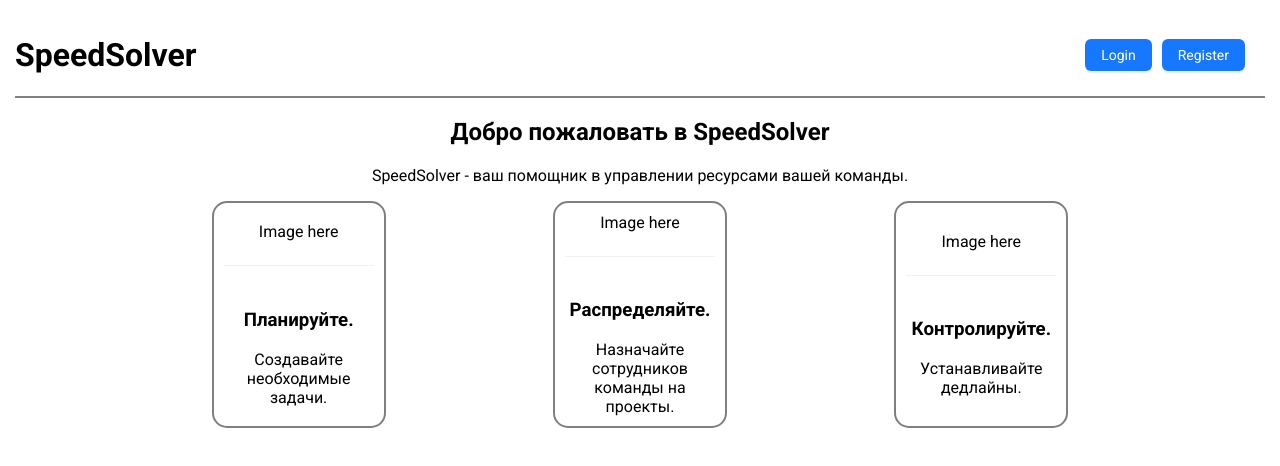
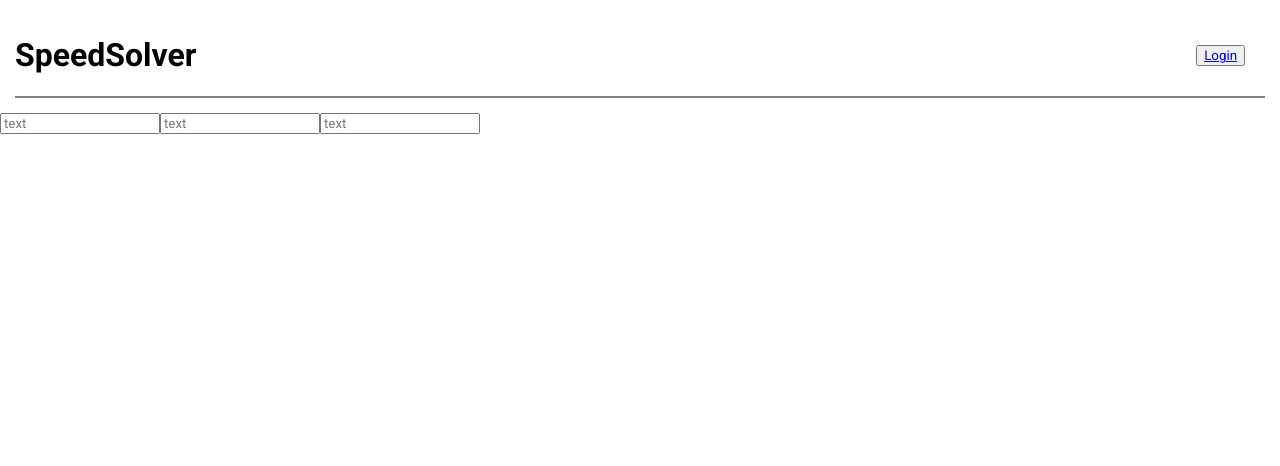
Before and after one commit to xxxw1tnessbtwxxx/SpeedSolver, a React (Vite) app in the folder SpeedSolverFrontend/: page /login in a window 1280 px wide. Shown: the top 466 px of the page. Built offline with nearby package versions, Linux system fonts and the light colour scheme.

Commit message:
dividing main, routing

```diff
--- a/SpeedSolverFrontend/src/App.css
+++ b/SpeedSolverFrontend/src/App.css
@@ -10,21 +10,3 @@ body {
     padding: 0;
     flex-direction: column;
 }
-
-.welcomeText {
-  text-align: center;
-}
-
-.container {
-  margin: auto;
-  justify-content: center;
-  align-self: center;
-  width: 80%;
-  height: 100%;
-}
-
-.cards {
-  display: flex;
-  flex-direction: row;
-  justify-content: space-around;
-}
--- a/SpeedSolverFrontend/src/App.jsx
+++ b/SpeedSolverFrontend/src/App.jsx
@@ -3,20 +3,18 @@ import Header from './components/Header/Header'
 import './App.css'
 import InfoCard from './components/InfoCard/InfoCard'
 import Description from './components/Description/Description'
+import { Route, Router, Routes} from 'react-router-dom'
+import Login from './pages/Login'
+import WelcomePage from './pages/WelcomePage'
 export default function App() {
 
   return (
     <>
       <Header/>
-      <div className="container">
-        <Description/>
-
-        <div className="cards">
-          <InfoCard title="Планируйте." description="Создавайте необходимые задачи."/>
-          <InfoCard title="Распределяйте." description="Назначайте сотрудников команды на проекты."/>
-          <InfoCard title="Контролируйте." description="Устанавливайте дедлайны."/>
-        </div>
-      </div>
+      <Routes>
+        <Route path='/' element={<WelcomePage/>}/>
+        <Route path='/login' element={<Login/>}/>
+      </Routes>
     </>
 
   )
--- a/SpeedSolverFrontend/src/components/Header/Header.jsx
+++ b/SpeedSolverFrontend/src/components/Header/Header.jsx
@@ -1,17 +1,20 @@
 import { Button, Divider } from 'antd';
 import styles from './Header.module.css'
+import { Link, Navigate } from 'react-router-dom';
 
-
-export default function Header() {
+const Header = () => {
     return (
         <header className={styles.headerMain}>
             <div className={styles.container}>
                 <h1>SpeedSolver</h1>
                 <div className={styles.headerButtons}>
-                    <Button type='primary'>Login</Button>
-                    <Button type='primary'>Register</Button>
+                    <button>
+                        <Link to='/login' replace reloadDocument>Login</Link>
+                    </button>
                 </div>
             </div>
         </header>
     )
 }
+
+export default Header
--- a/SpeedSolverFrontend/src/main.jsx
+++ b/SpeedSolverFrontend/src/main.jsx
@@ -1,6 +1,9 @@
 import { createRoot } from 'react-dom/client'
 import App from './App.jsx'
+import { BrowserRouter } from 'react-router-dom'
 
 createRoot(document.getElementById('root')).render(
-    <App />
+    <BrowserRouter>
+        <App />
+    </BrowserRouter>
 )
--- /dev/null
+++ b/SpeedSolverFrontend/src/pages/Login.jsx
@@ -0,0 +1,12 @@
+
+const Login = () => {
+    return (
+        <div>
+            <input type="text" placeholder="text"></input>
+            <input type="text" placeholder="text"></input>
+            <input type="text" placeholder="text"></input>
+        </div>
+    )
+}
+
+export default Login
--- /dev/null
+++ b/SpeedSolverFrontend/src/pages/WelcomePage.jsx
@@ -0,0 +1,20 @@
+import Description from "../components/Description/Description"
+import InfoCard from "../components/InfoCard/InfoCard"
+import styles from './WelcomePage.module.css'
+
+
+const WelcomePage = () => {
+    return (
+    <div className={styles.container}>
+        <Description/>
+
+        <div className={styles.cards}>
+        <InfoCard title="Планируйте." description="Создавайте необходимые задачи."/>
+        <InfoCard title="Распределяйте." description="Назначайте сотрудников команды на проекты."/>
+        <InfoCard title="Контролируйте." description="Устанавливайте дедлайны."/>
+        </div>
+    </div>
+    )
+}
+
+export default WelcomePage
--- /dev/null
+++ b/SpeedSolverFrontend/src/pages/WelcomePage.module.css
@@ -0,0 +1,15 @@
+
+
+.container {
+    margin: auto;
+    justify-content: center;
+    align-self: center;
+    width: 80%;
+    height: 100%;
+}
+
+.cards {
+    display: flex;
+    flex-direction: row;
+    justify-content: space-around;
+}
```
